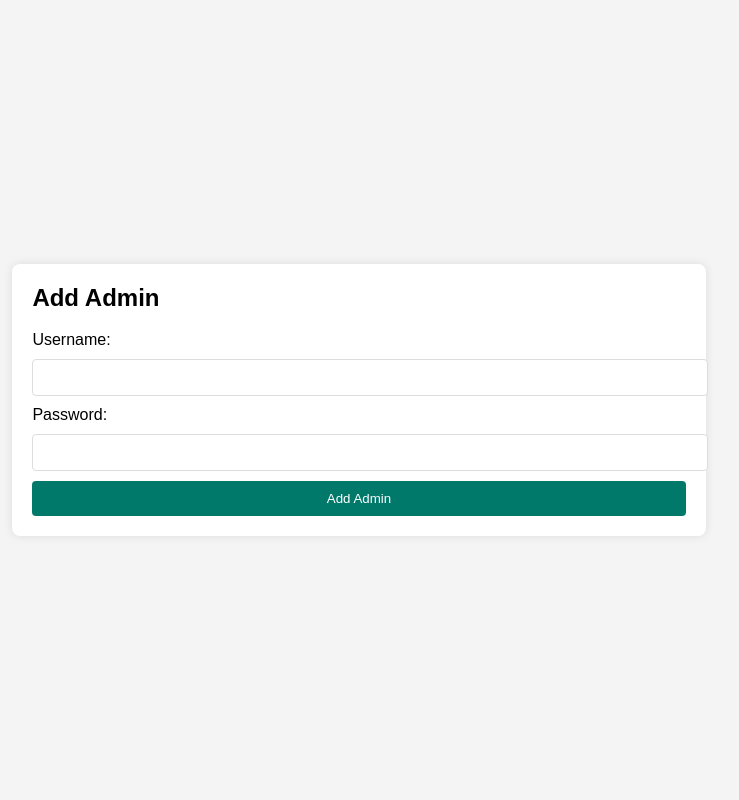
After one commit to Geethanjana99/ElderCareManagement--html-bootstrap-php, a PHP site: page /AddAdmin/addadmin.php in a window 1280 px wide. The commit adds this page. Shown: the whole page, without its empty margins (281-1020 px from the left). Run offline with PHP 8.4, Linux system fonts and the light colour scheme; the visitor is signed in with stand-in values (Sample User, id 1).

```diff
--- /dev/null
+++ b/AddAdmin/addadmin.php
@@ -0,0 +1,73 @@
+<?php
+session_start();
+
+// Check if the user is logged in
+if (!isset($_SESSION['loggedin']) || $_SESSION['loggedin'] !== true) {
+    header("Location: ../login.php");
+    exit;
+}
+
+?>
+
+<!DOCTYPE html>
+<html lang="en">
+<head>
+    <meta charset="UTF-8">
+    <meta name="viewport" content="width=device-width, initial-scale=1.0">
+    <title>Add Admin</title>
+    <style>
+        body {
+            font-family: Arial, sans-serif;
+            display: flex;
+            justify-content: center;
+            align-items: center;
+            height: 100vh;
+            background-color: #f4f4f4;
+            margin: 0;
+        }
+        .form-container {
+            background-color: white;
+            padding: 20px;
+            border-radius: 8px;
+            box-shadow: 0 0 10px rgba(0, 0, 0, 0.1);
+        }
+        .form-container h2 {
+            margin-top: 0;
+        }
+        .form-container input[type="text"],
+        .form-container input[type="password"] {
+            width: 100%;
+            padding: 10px;
+            margin: 10px 0;
+            border: 1px solid #ddd;
+            border-radius: 4px;
+        }
+        .form-container input[type="submit"] {
+            background-color: #00796b;
+            color: white;
+            padding: 10px;
+            border: none;
+            border-radius: 4px;
+            cursor: pointer;
+            width: 100%;
+        }
+        .form-container input[type="submit"]:hover {
+            background-color: #004d40;
+        }
+    </style>
+</head>
+<body>
+    <div class="form-container">
+        <h2>Add Admin</h2>
+        <form action="process_admin.php" method="post">
+            <label for="username">Username:</label>
+            <input type="text" id="username" name="username" required>
+
+            <label for="password">Password:</label>
+            <input type="password" id="password" name="password" required>
+
+            <input type="submit" value="Add Admin">
+        </form>
+    </div>
+</body>
+</html>
--- a/Backend/login.backend.php
+++ b/Backend/login.backend.php
@@ -15,7 +15,7 @@ if ($_SERVER["REQUEST_METHOD"] == "POST") {
 
     try {
         // Prepare SQL statement to prevent SQL injection
-        $stmt = $pdo->prepare("SELECT * FROM users WHERE username = :username");
+        $stmt = $pdo->prepare("SELECT * FROM admins WHERE username = :username");
         $stmt->bindParam(':username', $username);
         $stmt->execute();
 
--- a/index.php
+++ b/index.php
@@ -116,7 +116,7 @@
                 <h3 style="font-size: 1.8rem; margin-bottom: 15px;">We're Here to Help</h3>
                 <p style="font-size: 1rem; line-height: 1.6; text-align: center;">If you have any questions or need more information about our services, please don't hesitate to contact us. We're here to assist you and provide the support you need.</p>
                 <p><strong>Email:</strong> info@elderlycare.com</p>
-                <p><strong>Phone:</strong> (123) 456-7890</p>
+                <p><strong>Phone:</strong> 077 1234567</p>
             </div>
         </div>
     </section>
--- a/services.php
+++ b/services.php
@@ -5,13 +5,14 @@
     <meta name="viewport" content="width=device-width, initial-scale=1.0">
     <title>ElderCare Pro - Comprehensive Elder Care Management System</title>
     <link rel="stylesheet" href="css/services.css">
+    <link rel="stylesheet" href="css/navigation.css">
 
     <body>
     <?php include 'Components/navigation.php'; ?>
 
         <div class="container">
             <div class="content">
-                <h2>Welcome to ElderCare Pro</h2>
+                <h2>Welcome to Elderly Care Pro</h2>
                 <p>Our mission is to provide compassionate and comprehensive care to seniors, ensuring their well-being and enhancing their quality of life. Our dedicated team of caregivers is committed to supporting your loved ones with the highest level of care</p>
             </div>
 
```
Also changed, not shown: AddAdmin/process_admin.php (added, +32 -0 lines), Backend/get_count.php (+7 -1 lines), css/navigation.css (+11 -0 lines), css/services.css (+0 -44 lines), css/style.css (+0 -10 lines), dashboard.php (+2 -9 lines).
